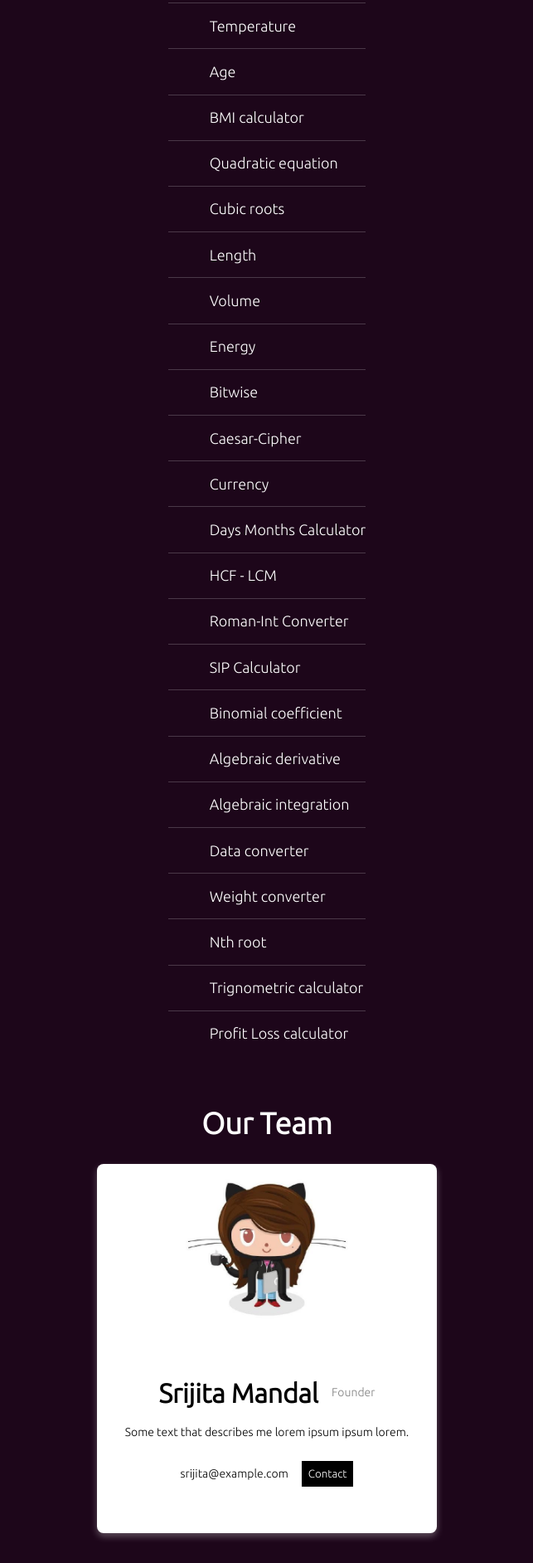
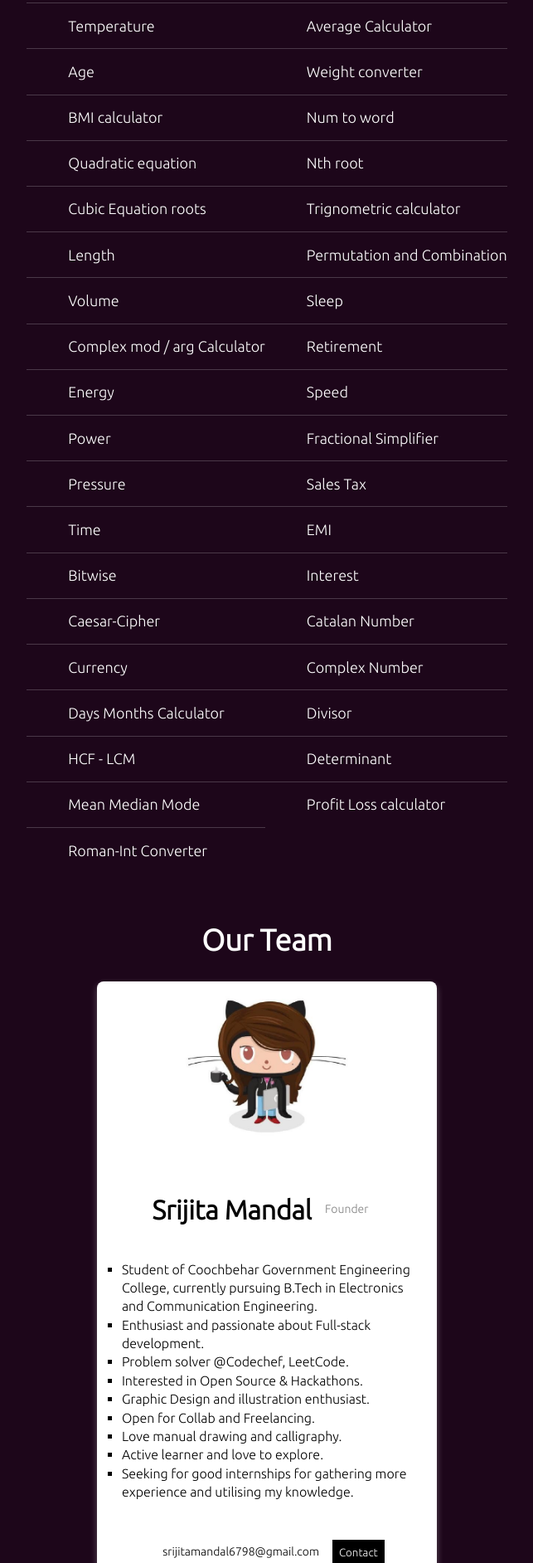
Before and after one commit to Srijita-Mandal/fix-your-nums, a plain HTML site: page aboutus.html in a window 1280 px wide. Shown: the part 916-2800 px from the top of the page at 83% size, without its empty margins (318-961 px from the left). Drawn offline with nearby package versions, Linux system fonts and the light colour scheme.

Commit message:
updated calculators

```diff
--- a/aboutus.css
+++ b/aboutus.css
@@ -274,6 +274,12 @@ h2{
   max-width: 300px;
 }
 
+.calc_lists .second-col {
+  counter-reset: index 24;
+  padding: 0;
+  max-width: 300px;
+}
+
 /* List element */
 .calc_lists  li {
   counter-increment: index;
@@ -307,7 +313,14 @@ h2{
   border-top: 1px solid rgba(255,255,255,0.2);
 }
 
-
+.desc{
+  padding: 30px;
+  /* margin: 30px; */
+  list-style: square;
+  font-family:'cursive';
+  font-size: medium;
+  font-weight: 500;
+}
 
 
 .text_list{
--- a/aboutus.html
+++ b/aboutus.html
@@ -1,13 +1,15 @@
 <!DOCTYPE html>
 <html>
-
   <head>
-  <meta name="viewport" content="width=device-width, initial-scale=1">
-  <link rel="stylesheet" href="aboutus.css">
-  <link rel="icon" href="./Image/Favicon.png" type="image/x-icon">
+    <meta name="viewport" content="width=device-width, initial-scale=1" />
+    <link rel="stylesheet" href="aboutus.css" />
+    <link rel="icon" href="./Image/Favicon.png" type="image/x-icon" />
     <link rel="stylesheet" type="text/css" href="indexstyle.css" />
-    <link rel="stylesheet" href="go_to_top.css">
-    <link href="https://cdn.jsdelivr.net/npm/remixicon@2.5.0/fonts/remixicon.css" rel="stylesheet">
+    <link rel="stylesheet" href="go_to_top.css" />
+    <link
+      href="https://cdn.jsdelivr.net/npm/remixicon@2.5.0/fonts/remixicon.css"
+      rel="stylesheet"
+    />
   </head>
 
   <body>
@@ -18,17 +20,25 @@
         <a href="./index.html"><div class="logo">Fix Your Nums</div></a>
         <ul class="nav-menu">
           <li class="nav-item">
-          <a href="index.html#hero" class="nav-link"> <i class="ri-home-line"></i> Home</a>
+            <a href="index.html#hero" class="nav-link">
+              <i class="ri-home-line"></i> Home</a
+            >
           </li>
           <li class="nav-item">
-        <a href="index.html#calculators" class="nav-link"> <i class="ri-function-line"></i> Calculators</a>
+            <a href="index.html#calculators" class="nav-link">
+              <i class="ri-function-line"></i> Calculators</a
+            >
           </li>
           <li class="nav-item">
-      <a href="aboutus.html" class="nav-link"> <i class="ri-sort-desc"></i>About</a>
+            <a href="aboutus.html" class="nav-link">
+              <i class="ri-sort-desc"></i>About</a
+            >
           </li>
 
           <li>
-      <a href="testimonial.html" class="nav-link"> <i class="ri-user-3-line"></i>Testimonial</a>
+            <a href="testimonial.html" class="nav-link">
+              <i class="ri-user-3-line"></i>Testimonial</a
+            >
           </li>
         </ul>
         <div class="hamburger">
@@ -43,18 +53,19 @@
         <h1 class="heading">Fix your nums</h1>
         <p class="text">Every calculation, done right on the spot!</p>
       </div>
-
     </div>
 
     <div class="mission">
-    <h2 style="text-align:center">Our Mission</h2>
-    <p class="para">Fix your nums is an online solution to your computational needs be it converting units to one
-      another, currency converter, caesar cipher and basic arithmetic calculations. So go ahead and try now!</p>
+      <h2 style="text-align: center">Our Mission</h2>
+      <p class="para">
+        Fix your nums is an online solution to your computational needs be it
+        converting units to one another, currency converter, caesar cipher and
+        basic arithmetic calculations. So go ahead and try now!
+      </p>
     </div>
-  <h2 style="text-align:center" class="text_list">List of Calculators</h2>
+    <h2 style="text-align: center" class="text_list">List of Calculators</h2>
     <div class="calc_lists">
-
-    <ul>
+      <ul class="first-col">
         <li>Simple One</li>
         <li>Exponentiation</li>
         <li>Factorial</li>
@@ -64,58 +75,77 @@
         <li>Age</li>
         <li>BMI calculator</li>
         <li>Quadratic equation</li>
-      <li>Cubic roots</li>
+        <li>Cubic Equation roots</li>
         <li>Length</li>
         <li>Volume</li>
+        <li>Complex mod / arg Calculator</li>
         <li>Energy</li>
+        <li>Power</li>
+        <li>Pressure</li>
+        <li>Time</li>
         <li>Bitwise</li>
         <li>Caesar-Cipher</li>
         <li>Currency</li>
         <li>Days Months Calculator</li>
         <li>HCF - LCM</li>
+        <li>Mean Median Mode</li>
         <li>Roman-Int Converter</li>
+      </ul>
+      <ul start="23" class="second-col">
         <li>SIP Calculator</li>
         <li>Binomial coefficient</li>
         <li>Algebraic derivative</li>
         <li>Algebraic integration</li>
         <li>Data converter</li>
+        <li>Average Calculator</li>
         <li>Weight converter</li>
+        <li>Num to word</li>
         <li>Nth root</li>
         <li>Trignometric calculator</li>
+        <li>Permutation and Combination</li>
+        <li>Sleep</li>
+        <li>Retirement</li>
+        <li>Speed</li>
+        <li>Fractional Simplifier</li>
+        <li>Sales Tax</li>
+        <li>EMI</li>
+        <li>Interest</li>
+        <li>Catalan Number</li>
+        <li>Complex Number</li>
+        <li>Divisor</li>
+        <li>Determinant</li>
         <li>Profit Loss calculator</li>
       </ul>
     </div>
 
-
-
-
     <div class="team">
-    <h2 style="text-align:center">Our Team</h2>
+      <h2 style="text-align: center">Our Team</h2>
       <div class="row">
         <div class="column">
           <div class="card">
             <div class="card-img">
-            <img src="srijita.jpeg" alt="Jane" style="width:50%">
+              <img src="srijita.jpeg" alt="Jane" style="width: 50%" />
             </div>
 
             <div class="container">
-            <h2 style="font-size:32px; margin: 8px;">Srijita Mandal</h2>
+              <h2 style="font-size: 32px; margin: 8px">Srijita Mandal</h2>
               <p class="title">Founder</p>
-            <p>Some text that describes me lorem ipsum ipsum lorem.</p>
-            <p>srijita@example.com</p>
+              <p><ol class="desc"><li> Student of Coochbehar Government Engineering College, currently pursuing B.Tech in Electronics and Communication Engineering.
+              </li><li> Enthusiast and passionate about Full-stack development.
+              </li><li> Problem solver @Codechef, LeetCode.
+              </li><li> Interested in Open Source & Hackathons.
+              </li><li> Graphic Design and illustration enthusiast.
+              </li><li> Open for Collab and Freelancing.
+              </li><li> Love manual drawing and calligraphy.
+              </li><li> Active learner and love to explore.
+              </li><li> Seeking for good internships for gathering more experience and utilising my knowledge.</li></ol></p>
+              <p>srijitamandal6798@gmail.com</p>
               <p><button class="button">Contact</button></p>
             </div>
           </div>
         </div>
       </div>
     </div>
-
-
-
-
-
-
-
 
     <!-- FOOTER SECTION BELOW -->
 
@@ -162,18 +192,25 @@
         <p>Copyright © JWOC 2023 All Rights Reserved</p>
         <p>
           Created by
-      <a href="https://github.com/Srijita-Mandal" target="_blank">Srijita Mandal</a> and
+          <a href="https://github.com/Srijita-Mandal" target="_blank"
+            >Srijita Mandal</a
+          >
+          and
           <a
-        href="https://github.com/Srijita-Mandal/fix-your-nums/graphs/contributors" target="_blank"
+            href="https://github.com/Srijita-Mandal/fix-your-nums/graphs/contributors"
+            target="_blank"
             >Team</a
           >
         </p>
       </footer>
     </div>
 
-
     <div class="scrollToTopContainer">
-  <button id="scrollToButton" class="HideElement scrollToTopButton" title="Click to scroll top">
+      <button
+        id="scrollToButton"
+        class="HideElement scrollToTopButton"
+        title="Click to scroll top"
+      >
         <img src="./Image/Chevron.svg" alt="Scroll-To-Top" />
       </button>
     </div>
@@ -201,7 +238,7 @@ function mobileMenu() {
     }
     const navLink = document.querySelectorAll(".nav-link");
 
-navLink.forEach(n => n.addEventListener("click", closeMenu));
+    navLink.forEach((n) => n.addEventListener("click", closeMenu));
 
     function closeMenu() {
       hamburger.classList.remove("active");
```
Lines whose indentation alone changed are shown as unchanged.
